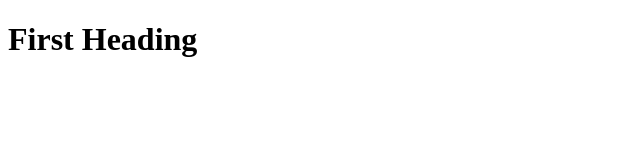
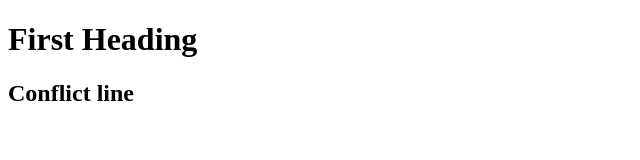
Before and after one commit to Anchal-Mishra/git-remote, a plain HTML site: page index.html in a window 1280 px wide. Shown: the whole page, without its empty margins (0-640 px from the left). Drawn offline with Linux system fonts and the light colour scheme.

Commit message:
line added in main

```diff
--- a/index.html
+++ b/index.html
@@ -7,5 +7,6 @@
 </head>
 <body>
     <h1>First Heading</h1>
+    <h2>Conflict line</h2>
 </body>
 </html>
```
